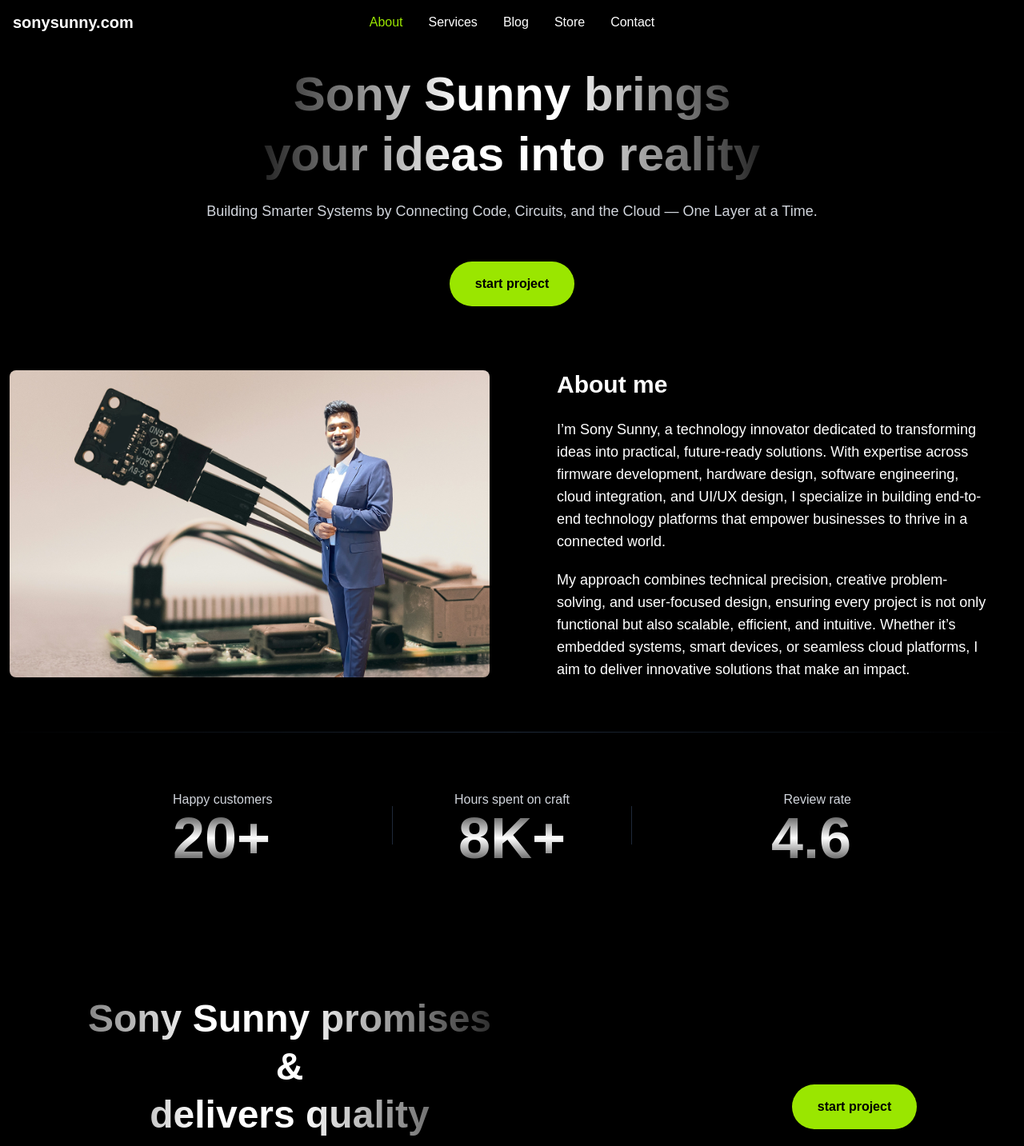
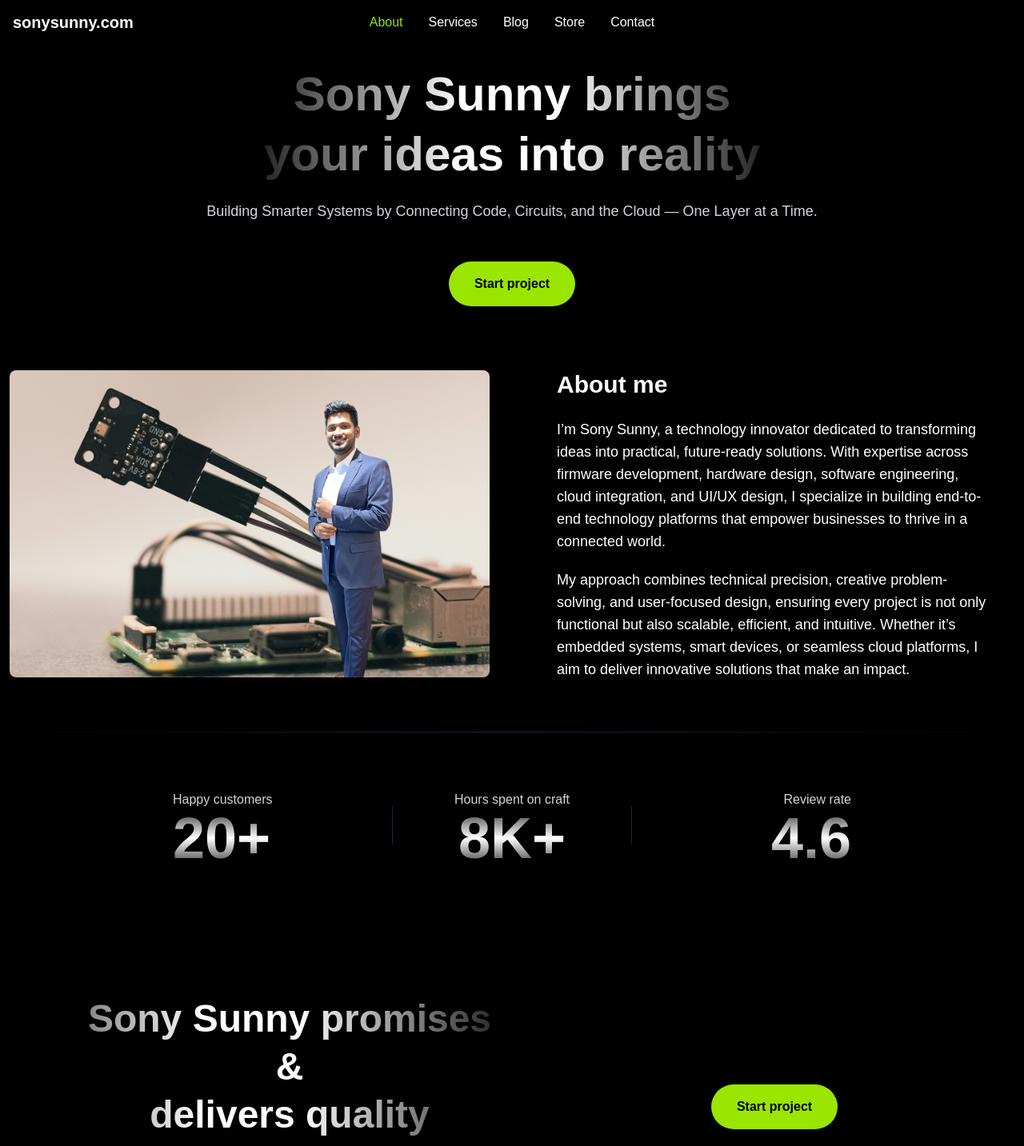
Before and after one commit to sonysunny0007/sonysunny.com_v2025, a Next.js app: page /about in a window 1280 px wide. Shown: the top 1433 px of the page at 80% size. Built offline with nearby package versions, Linux system fonts and the light colour scheme.

Commit message:
Added link to the start project button

```diff
--- a/src/components/About.tsx
+++ b/src/components/About.tsx
@@ -102,10 +102,13 @@ export default function AboutPage() {
             — One Layer at a Time.
           </p>
 
-          <div className="flex gap-6">
-            <button className="bg-lime-400 text-black font-semibold px-8 py-4 rounded-full hover:bg-lime-300 transition">
-              start project
-            </button>
+          <div className="flex items-center justify-center">
+            <Link
+              href="/start_project"
+              className="inline-flex items-center gap-2 bg-lime-400 text-black font-semibold px-8 py-4 rounded-full hover:bg-lime-300 transition text-base"
+            >
+              Start project
+            </Link>
           </div>
         </section>
 
@@ -229,10 +232,13 @@ export default function AboutPage() {
             </h2>
           </div>
 
-          <div className="justify-center items-center pl-50">
-            <button className="bg-lime-400 text-black font-semibold px-8 py-4 rounded-full hover:bg-lime-300 transition">
-              start project
-            </button>
+          <div className="flex items-center justify-center">
+            <Link
+              href="/start_project"
+              className="inline-flex items-center gap-2 bg-lime-400 text-black font-semibold px-8 py-4 rounded-full hover:bg-lime-300 transition text-base"
+            >
+              Start project
+            </Link>
           </div>
         </section>
 
@@ -353,11 +359,14 @@ export default function AboutPage() {
               >
                 We've got the <br /> answers
               </h1>
-              <p className="text-gray-300 text-left font-sm pt-5">its normal</p>
-              <div className="pt-5">
-                <button className="bg-lime-400 text-black font-semibold px-8 py-4 rounded-full hover:bg-lime-300 transition">
-                  start project
-                </button>
+              <p className="text-gray-300 text-left font-sm pt-5"></p>
+              <div className="flex">
+                <Link
+                  href="/start_project"
+                  className="inline-flex items-center gap-2 bg-lime-400 text-black font-semibold px-8 py-4 rounded-full hover:bg-lime-300 transition text-base"
+                >
+                  Start project
+                </Link>
               </div>
             </div>
           </div>
@@ -419,7 +428,7 @@ export default function AboutPage() {
             {/* Explore More Button */}
             <div className="text-center pt-15">
               <Link
-                href="/blog"
+                href="/start_project"
                 className="inline-block px-6 py-3 bg-lime-400 text-black rounded-full font-semibold hover:bg-lime-300 transition"
               >
                 Explore More
```
